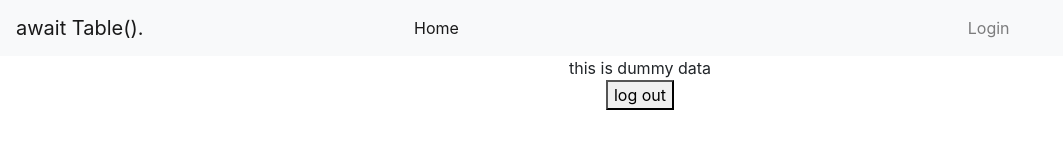
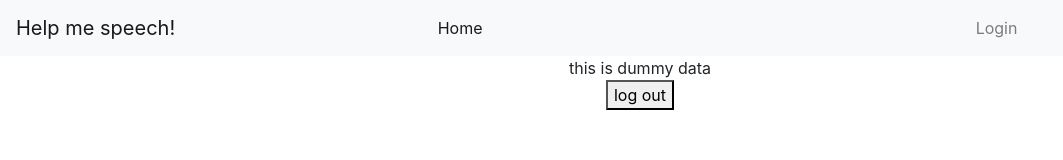
Before and after one commit to ariqyandri/help-me-speech-client, a React (Create React App) app: page / in a window 1280 px wide. Shown: the top 160 px of the page, without its empty margins (0-1063 px from the left). Built offline with nearby package versions, Linux system fonts and the light colour scheme; no server answers.

Commit message:
Finish navbar

```diff
--- a/src/components/Navbar/index.tsx
+++ b/src/components/Navbar/index.tsx
@@ -16,7 +16,7 @@ export default function Navigation() {
   return (
     <Navbar bg="light" expand="lg">
       <Navbar.Brand as={NavLink} to="/">
-        await Table().{" "}
+        Help me speech!
       </Navbar.Brand>
       <Navbar.Toggle aria-controls="basic-navbar-nav" />
       <Navbar.Collapse id="basic-navbar-nav">
```
Also changed, not shown: 1 other file (tests, documents, lock files or other folders).
